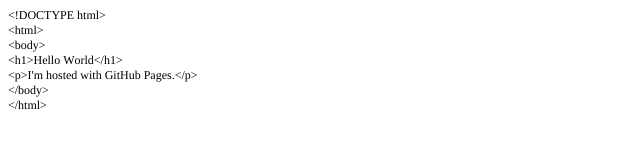
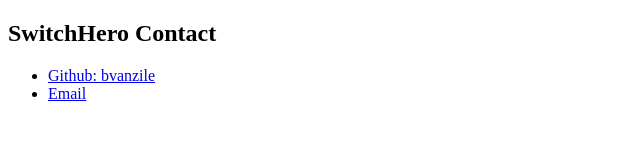
Before and after one commit to bvanzile/bvanzile.github.io, a plain HTML site: page index.html in a window 1280 px wide. Shown: the whole page, without its empty margins (0-640 px from the left). Drawn offline with Linux system fonts and the light colour scheme.

```diff
--- a/index.html
+++ b/index.html
@@ -6,18 +6,12 @@
   <title></title>
   <meta name="Generator" content="Cocoa HTML Writer">
   <meta name="CocoaVersion" content="2022.2">
-  <style type="text/css">
-    p.p1 {margin: 0.0px 0.0px 0.0px 0.0px; font: 12.0px Times; color: #000000; -webkit-text-stroke: #000000}
-    span.s1 {font-kerning: none}
-  </style>
 </head>
 <body>
-<p class="p1"><span class="s1">&lt;!DOCTYPE html&gt;</span></p>
-<p class="p1"><span class="s1">&lt;html&gt;</span></p>
-<p class="p1"><span class="s1">&lt;body&gt;</span></p>
-<p class="p1"><span class="s1">&lt;h1&gt;Hello World&lt;/h1&gt;</span></p>
-<p class="p1"><span class="s1">&lt;p&gt;I'm hosted with GitHub Pages.&lt;/p&gt;</span></p>
-<p class="p1"><span class="s1">&lt;/body&gt;</span></p>
-<p class="p1"><span class="s1">&lt;/html&gt;</span></p>
+<h2>SwitchHero Contact</h2>
+<ul>
+  <li><a href="https://github.com/bvanzile">Github: bvanzile</a></li>
+  <li><a href="mailto:contactswitchhero@gmail.com">Email</a></li>
+</ul>
 </body>
 </html>
```
